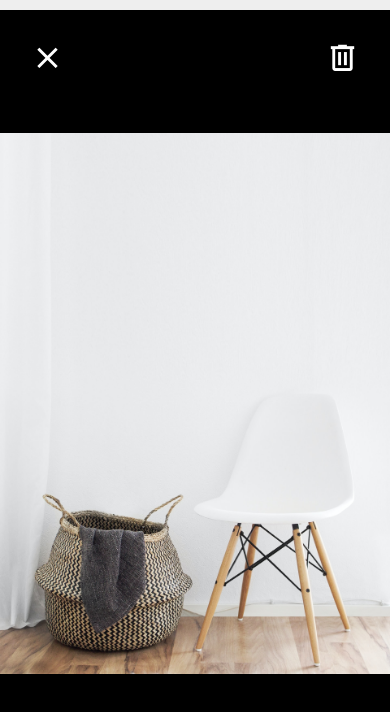
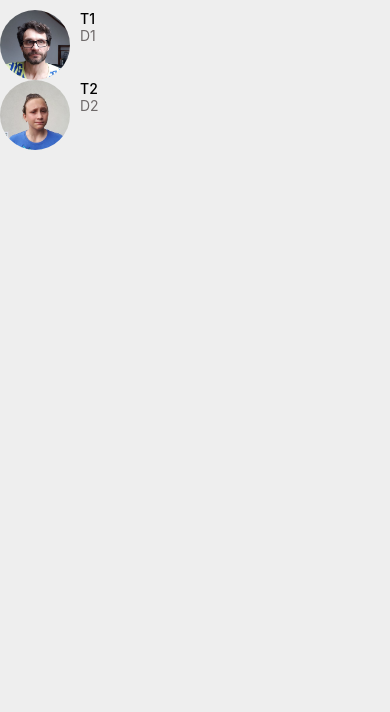
Before and after one commit to alobikov/DoneWithIt, a React Native app: screen / in a window 390 px wide. Shown: the top 712 px of the page. Built offline with nearby package versions, Linux system fonts and the light colour scheme.

Commit message:
add MessagesScreen view

```diff
--- a/App.js
+++ b/App.js
@@ -5,14 +5,16 @@
 import Card from "./app/components/Card";
 import ListingDetailsScreen from "./app/screens/ListingDetailsScreen";
 import ViewImageScreen from "./app/screens/ViewImageScreen";
+import MessagesScreen from "./app/screens/MessagesScreen";
 
 export default function App() {
   return (
     <SafeAreaView style={styles.container}>
       {/* <ListingDetailsScreen /> */}
       {/* <Welcome /> */}
-      <ViewImageScreen />
+      {/* <ViewImageScreen /> */}
       {/* <StatusBar style="auto" /> */}
+      <MessagesScreen />
     </SafeAreaView>
   );
 }
--- /dev/null
+++ b/app/screens/MessagesScreen.js
@@ -0,0 +1,36 @@
+import React from "react";
+import { StyleSheet, FlatList } from "react-native";
+import ListItem from "../components/ListItem";
+
+const messages = [
+  {
+    id: 1,
+    title: "T1",
+    description: "D1",
+    image: require("../assets/aleksej_sm.jpg"),
+  },
+  {
+    id: 2,
+    title: "T2",
+    description: "D2",
+    image: require("../assets/mela_sad_sm.jpg"),
+  },
+];
+
+export default function MessagesScreen() {
+  return (
+    <FlatList
+      data={messages}
+      keyExtractor={(messages) => messages.id.toString()}
+      renderItem={({ item }) => (
+        <ListItem
+          title={item.title}
+          subTitle={item.description}
+          image={item.image}
+        />
+      )}
+    ></FlatList>
+  );
+}
+
+const styles = StyleSheet.create({});
```
Also changed, not shown: app/assets/mela_sad_sm.jpg (added).
